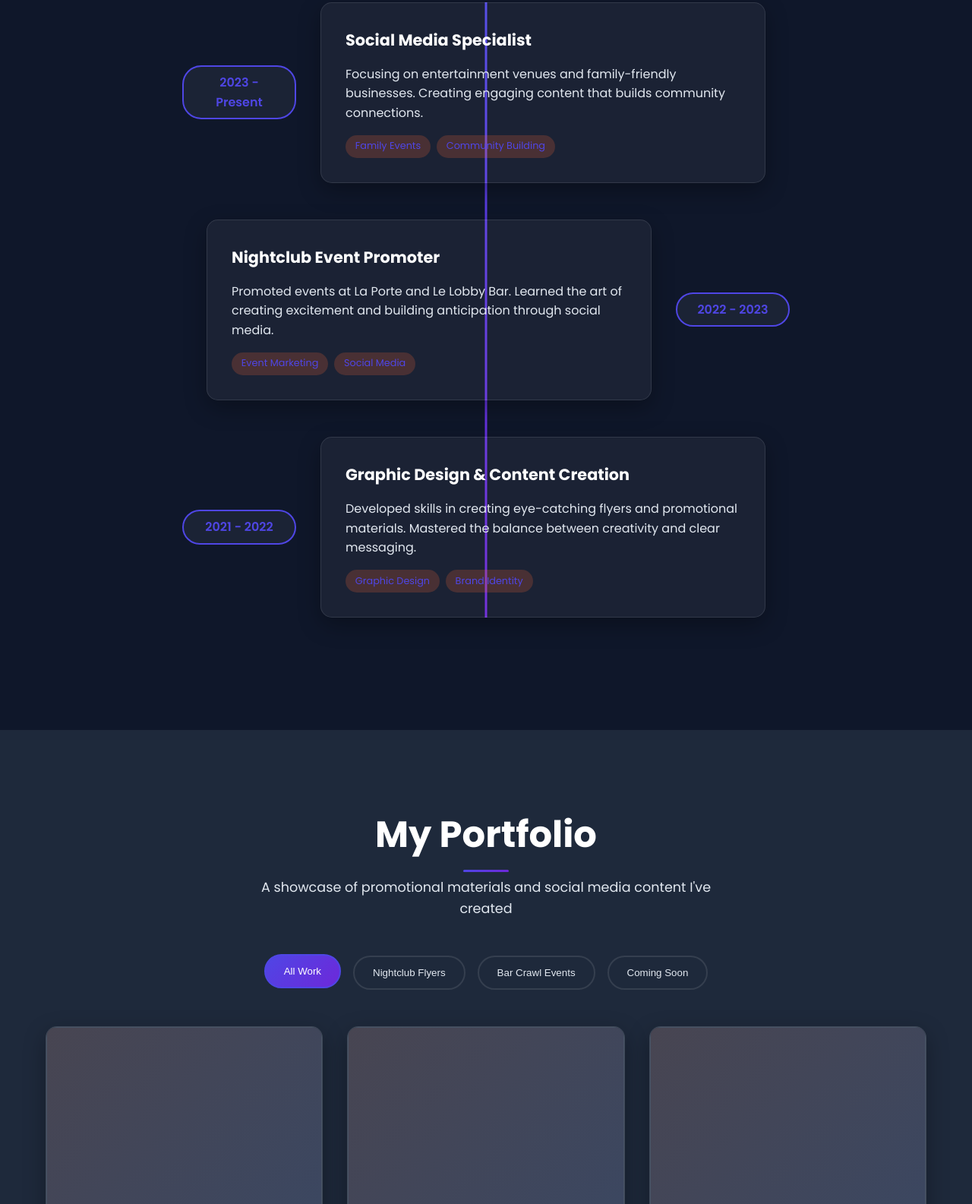
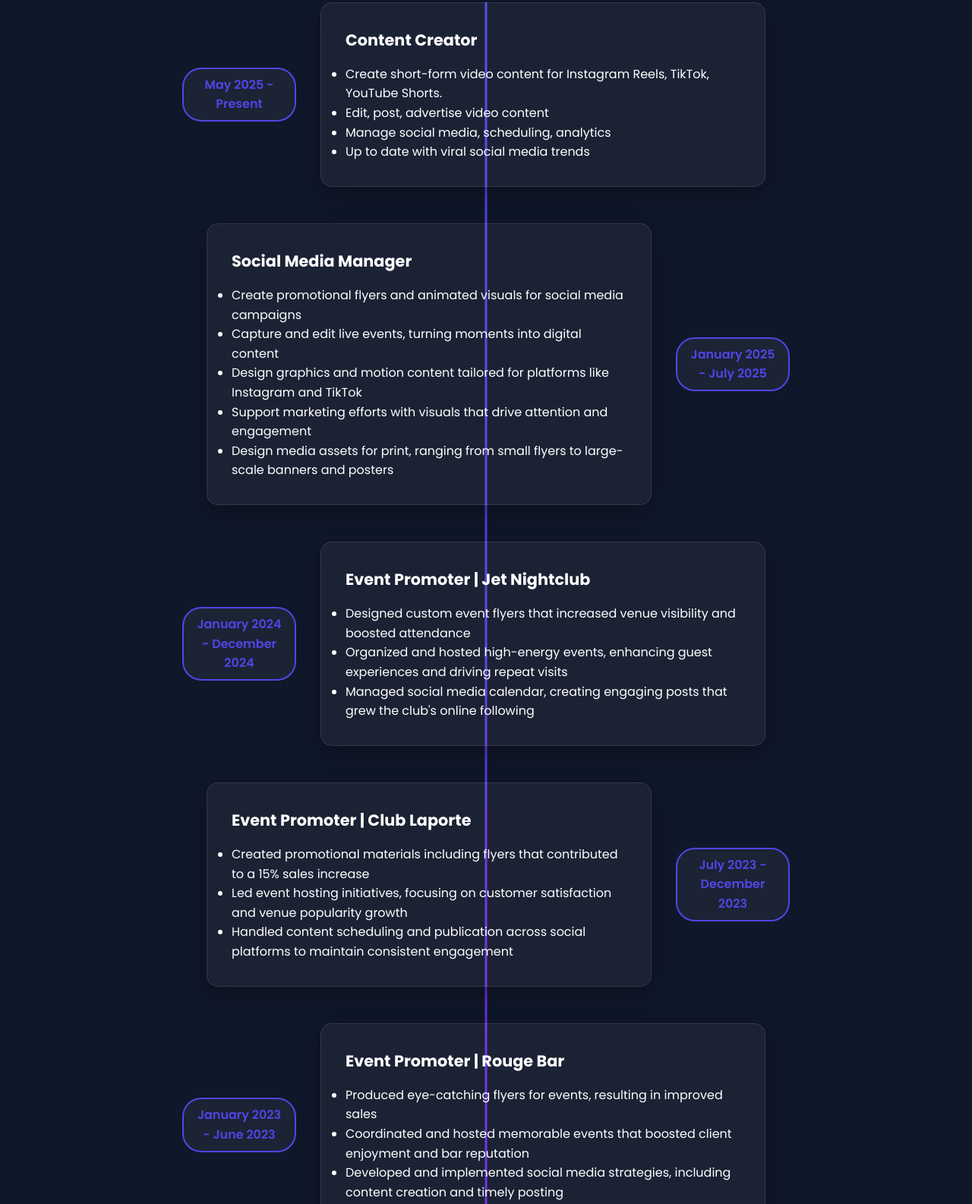
Before and after one commit to Panagiotis1226/SocialPortfolio, a plain HTML site: page index.html in a window 1280 px wide. Shown: the part 2252-3837 px from the top of the page at 76% size. Drawn offline with nearby package versions, Linux system fonts and the light colour scheme.

Commit message:
My Journey Update

```diff
--- a/index.html
+++ b/index.html
@@ -208,38 +208,77 @@
 
             <div class="timeline">
                 <div class="timeline-item">
-                    <div class="timeline-date">2023 - Present</div>
+                    <div class="timeline-date">May 2025 - Present</div>
                     <div class="timeline-content">
-                        <h3>Social Media Specialist</h3>
-                        <p>Focusing on entertainment venues and family-friendly businesses. Creating engaging content that builds community connections.</p>
-                        <div class="timeline-tags">
-                            <span class="timeline-tag">Family Events</span>
-                            <span class="timeline-tag">Community Building</span>
-                        </div>
+                        <h3>Content Creator</h3>
+                        <ul>
+                            <li>Create short-form video content for Instagram Reels, TikTok, YouTube Shorts.</li>
+                            <li>Edit, post, advertise video content</li>
+                            <li>Manage social media, scheduling, analytics</li>
+                            <li>Up to date with viral social media trends</li>
+                        </ul>
                     </div>
                 </div>
 
                 <div class="timeline-item">
-                    <div class="timeline-date">2022 - 2023</div>
+                    <div class="timeline-date">January 2025 - July 2025</div>
                     <div class="timeline-content">
-                        <h3>Nightclub Event Promoter</h3>
-                        <p>Promoted events at La Porte and Le Lobby Bar. Learned the art of creating excitement and building anticipation through social media.</p>
-                        <div class="timeline-tags">
-                            <span class="timeline-tag">Event Marketing</span>
-                            <span class="timeline-tag">Social Media</span>
-                        </div>
+                        <h3>Social Media Manager</h3>
+                        <ul>
+                            <li>Create promotional flyers and animated visuals for social media campaigns</li>
+                            <li>Capture and edit live events, turning moments into digital content</li>
+                            <li>Design graphics and motion content tailored for platforms like Instagram and TikTok</li>
+                            <li>Support marketing efforts with visuals that drive attention and engagement</li>
+                            <li>Design media assets for print, ranging from small flyers to large-scale banners and posters</li>
+                        </ul>
                     </div>
                 </div>
 
                 <div class="timeline-item">
-                    <div class="timeline-date">2021 - 2022</div>
+                    <div class="timeline-date">January 2024 - December 2024</div>
                     <div class="timeline-content">
-                        <h3>Graphic Design & Content Creation</h3>
-                        <p>Developed skills in creating eye-catching flyers and promotional materials. Mastered the balance between creativity and clear messaging.</p>
-                        <div class="timeline-tags">
-                            <span class="timeline-tag">Graphic Design</span>
-                            <span class="timeline-tag">Brand Identity</span>
-                        </div>
+                        <h3>Event Promoter | Jet Nightclub</h3>
+                        <ul>
+                            <li>Designed custom event flyers that increased venue visibility and boosted attendance</li>
+                            <li>Organized and hosted high-energy events, enhancing guest experiences and driving repeat visits</li>
+                            <li>Managed social media calendar, creating engaging posts that grew the club's online following</li>
+                        </ul>
+                    </div>
+                </div>
+
+                <div class="timeline-item">
+                    <div class="timeline-date">July 2023 - December 2023</div>
+                    <div class="timeline-content">
+                        <h3>Event Promoter | Club Laporte</h3>
+                        <ul>
+                            <li>Created promotional materials including flyers that contributed to a 15% sales increase</li>
+                            <li>Led event hosting initiatives, focusing on customer satisfaction and venue popularity growth</li>
+                            <li>Handled content scheduling and publication across social platforms to maintain consistent engagement</li>
+                        </ul>
+                    </div>
+                </div>
+
+                <div class="timeline-item">
+                    <div class="timeline-date">January 2023 - June 2023</div>
+                    <div class="timeline-content">
+                        <h3>Event Promoter | Rouge Bar</h3>
+                        <ul>
+                            <li>Produced eye-catching flyers for events, resulting in improved sales </li>
+                            <li>Coordinated and hosted memorable events that boosted client enjoyment and bar reputation</li>
+                            <li>Developed and implemented social media strategies, including content creation and timely posting</li>
+                        </ul>
+                    </div>
+                </div>
+
+                <div class="timeline-item">
+                    <div class="timeline-date">July 2022 - December 2022</div>
+                    <div class="timeline-content">
+                        <h3>Event Promoter | Lobby Bar</h3>
+                        <ul>
+                            <li>Generated promotional flyers that effectively marketed events and increased revenue</li>
+                            <li>Hosted engaging events to elevate customer experiences and enhance venue popularity</li>
+                            <li>Oversaw social media content creation, scheduling, and analytics for optimal reach</li>
+                        </ul>
                     </div>
                 </div>
             </div>
```
